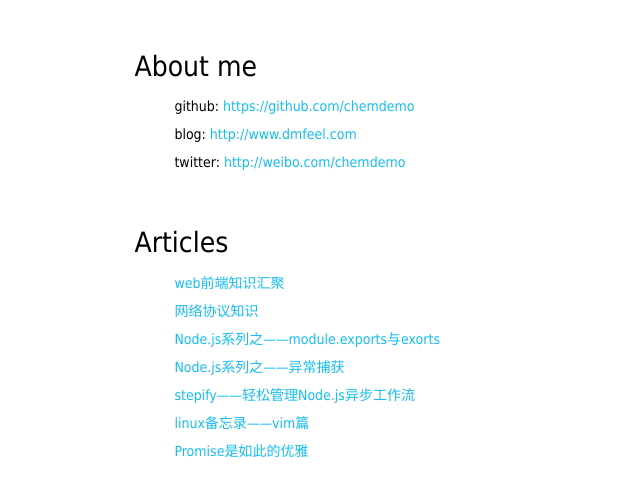
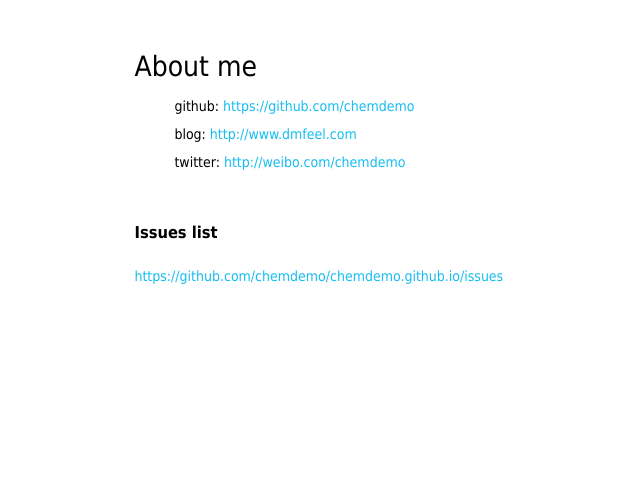
Before and after one commit to chemdemo/chemdemo.github.io, a plain HTML site: page index.html in a window 1280 px wide. Shown: the whole page, without its empty margins (0-640 px from the left). Drawn offline with Linux system fonts and the light colour scheme.

Commit message:
update readme and home page

```diff
--- a/index.html
+++ b/index.html
@@ -42,8 +42,10 @@ dd {
         </section>
 
         <section class="blogs">
-            <dl>
-                <dt>Articles</dt>
+            <h3>Issues list</h3>
+            <p><a href="https://github.com/chemdemo/chemdemo.github.io/issues">https://github.com/chemdemo/chemdemo.github.io/issues</a>
+            <!-- <dl>
+                <dt>Issues list</dt>
                 <dd>
                     <a href="https://github.com/chemdemo/chemdemo.github.io/blob/master/blogs/frontend_knowledge.md" target="_blank">web前端知识汇聚</a>
                 </dd>
@@ -65,7 +67,7 @@ dd {
                 <dd>
                     <a href="https://github.com/chemdemo/chemdemo.github.io/blob/master/blogs/promise.md" target="_blank">Promise是如此的优雅</a>
                 </dd>
-            </dl>
+            </dl> -->
         </section>
     </div>
 </body>
```
Also changed, not shown: README.md.
